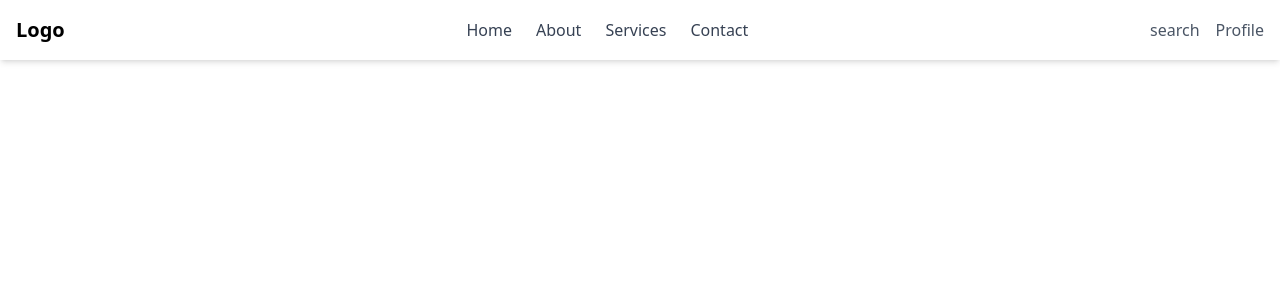
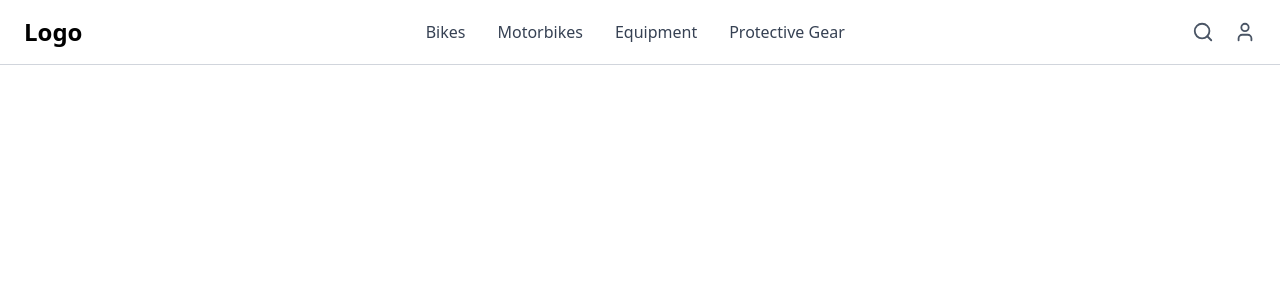
Before and after one commit to HariVarma2004/Bike-Base, a React (Vite) app in the folder frontend/: page / in a window 1280 px wide. Shown: the top 300 px of the page. Built offline with nearby package versions, Linux system fonts and the light colour scheme.

Commit message:
Beautifull navbar was created

```diff
--- a/frontend/src/App.jsx
+++ b/frontend/src/App.jsx
@@ -1,11 +1,13 @@
 import './index.css'
 import Navbar from './components/Navbar';
+// import BikeShowCase from './components/BikeShowCase';
 
 function App() {
 
   return (
     <>
         <Navbar />
+        {/* <BikeShowCase /> */}
     </>
   )
 }
--- a/frontend/src/components/Navbar.jsx
+++ b/frontend/src/components/Navbar.jsx
@@ -1,72 +1,183 @@
-import { useState } from "react";
-import { Menu, X } from "lucide-react";
+import React, { useEffect, useRef, useState } from "react";
+import { Search, User } from "lucide-react";
 
-function Navbar() {
-    const [isMobileMenuOpen, setIsMobileMenuOpen] = useState(false);
-  return (
-    <>
-      <header className="bg-white shadow-md">
-        <nav className="container mx-auto flex items-center justify-between py-4 px-4">
-          {/* Logo */}
-          <div className="text-xl font-bold">Logo</div>
+const DEFAULT_SEARCH_PX = 256; // desired full width (~w-64)
 
-          {/* Desktop Navigation */}
-          <ul className="hidden md:flex flex-1 justify-center gap-6 text-gray-700 font-medium">
-            <li>
-                Home
-            </li>
-            <li>
-                About
-            </li>
-            <li>
-                Services
-            </li>
-            <li>
-                Contact
-            </li>
-          </ul>
+const Navbar = () => {
+    const [showSearch, setShowSearch] = useState(false);
+    const [maxSearchWidth, setMaxSearchWidth] = useState(0);
+    const [showDesktopNav, setShowDesktopNav] = useState(false);
 
-          {/* Desktop Search + Profile */}
-          <div className="hidden md:flex items-center gap-4 text-gray-600">
-            <button className="hover:text-blue-600">search</button>
-            <button className="hover:text-blue-600">Profile</button>
-          </div>
+    const inputRef = useRef(null);
+    const headerRef = useRef(null);
+    const logoRef = useRef(null);
+    const navRef = useRef(null);
+    const rightRef = useRef(null); // wrapper for icons
 
-          {/* Mobile Section (Search + Profile + Hamburger) */}
-          <div className="md:hidden flex items-center gap-3">
-            <button className="text-gray-600 hover:text-blue-600">Search</button>
-            <button className="text-gray-600 hover:text-blue-600">Profile</button>
-            <button
-              className="text-gray-600 hover:text-blue-600"
-              onClick={() => setIsMobileMenuOpen(!isMobileMenuOpen)}
+    // Autofocus when opened
+    useEffect(() => {
+        if (showSearch) inputRef.current?.focus();
+    }, [showSearch]);
+
+    // Compute how much space is available so the search doesn't overlap nav.
+    // It will shrink if space is tight.
+    const measure = () => {
+        const header = headerRef.current;
+        const nav = navRef.current;
+        const logo = logoRef.current;
+        const right = rightRef.current;
+        if (!header || !right) return;
+
+        const headerRect = header.getBoundingClientRect();
+        const rightRect = right.getBoundingClientRect();
+        const navRect = nav?.getBoundingClientRect();
+        const logoRect = logo?.getBoundingClientRect();
+
+        // Gap we want to preserve between search and its neighbors
+        const GAP = 12;
+
+        // Left boundary the search shouldn't cross:
+        // - If desktop nav exists (md+), use its right edge.
+        // - Else (mobile), just use the header's left padding area.
+        const leftBoundary = navRect ? navRect.right + 15 : logoRect.right + 15;
+
+        // Available horizontal space between the left boundary and the icon group (rightRef)
+        let available = rightRect.left - leftBoundary - GAP;
+        if (available < 0) available = 0;
+
+        // We’ll cap the max width to our desired full width
+        const allowed = Math.min(DEFAULT_SEARCH_PX, available);
+
+        setMaxSearchWidth(allowed);
+    };
+
+    useEffect(() => {
+  const checkDesktop = () => {
+    if (window.innerWidth >= 768) {
+      setShowDesktopNav(true);   // md and above
+    } else {
+      setShowDesktopNav(false);  // below md
+    }
+  };
+
+  checkDesktop(); // run once on mount
+  window.addEventListener("resize", checkDesktop);
+
+  return () => window.removeEventListener("resize", checkDesktop);
+}, []);
+
+    useEffect(() => {
+        measure();
+        window.addEventListener("resize", measure);
+        return () => window.removeEventListener("resize", measure);
+    }, []);
+
+    useEffect(() => {
+        // re-measure whenever the nav might wrap or show/hide (responsive)
+        measure();
+    }, [showSearch]);
+
+    // Close on click outside or Esc
+    useEffect(() => {
+        const handleClickOutside = (e) => {
+            if (
+                showSearch &&
+                headerRef.current &&
+                !headerRef.current.contains(e.target)
+            ) {
+                setShowSearch(false);
+            }
+        };
+        const handleKey = (e) => {
+            if (e.key === "Escape") setShowSearch(false);
+        };
+        document.addEventListener("mousedown", handleClickOutside);
+        document.addEventListener("keydown", handleKey);
+        return () => {
+            document.removeEventListener("mousedown", handleClickOutside);
+            document.removeEventListener("keydown", handleKey);
+        };
+    }, [showSearch]);
+
+    return (
+        <header
+            ref={headerRef}
+            className="relative flex items-center justify-between px-6 py-4 border-b border-gray-300"
+        >
+            {/* Logo */}
+            <div ref={logoRef} className="text-2xl font-bold">Logo</div>
+
+            {/* Desktop Menu */}
+            {showDesktopNav && (
+                    <nav
+                ref={navRef}
+                className="hidden md:flex gap-8 text-gray-700 font-medium"
             >
-              {isMobileMenuOpen ? <X size={24} /> : <Menu size={24} />}
-            </button>
-          </div>
-        </nav>
+                <a href="#" className="hover:text-blue-600">Bikes</a>
+                <a href="#" className="hover:text-blue-600">Motorbikes</a>
+                <a href="#" className="hover:text-blue-600">Equipment</a>
+                <a href="#" className="hover:text-blue-600">Protective Gear</a>
+            </nav>
+              )  }
 
-        {/* Mobile Dropdown Menu */}
-        {isMobileMenuOpen && (
-          <div className="md:hidden bg-white shadow-md px-4 py-3">
-            <ul className="flex flex-col gap-4 text-gray-700 font-medium">
-              <li>
-                  Home
-              </li>
-              <li>
-                  About
-              </li>
-              <li>
-                  Services
-              </li>
-              <li>
-                  Contact
-              </li>
-            </ul>
-          </div>
-        )}
-      </header>
-    </>
-  );
-}
+
+            {/* Right side icons */}
+            <div
+                ref={rightRef}
+                className="flex items-center gap-4 text-gray-600 relative"
+            >
+                {/* Toggle button */}
+                <button
+                    aria-label="Toggle search"
+                    className="p-1 hover:text-blue-600"
+                    onClick={() => {
+                        setShowSearch((s) => !s);
+                        // measure on toggle to ensure correct width
+                        setTimeout(measure, 0);
+                    }}
+                >
+                    <Search size={22} />
+                </button>
+
+                <User size={22} className="cursor-pointer hover:text-blue-600" />
+
+                {/* Absolutely positioned search that expands LEFT from the icon group.
+            It's layered below the mobile dropdown (z-30 vs dropdown z-40). */}
+                <div
+                    className="absolute right-full mr-3 top-1/2 -translate-y-1/2 overflow-hidden z-30"
+                    style={{
+                        maxWidth: showSearch ? `${maxSearchWidth}px` : "0px",
+                        opacity: showSearch ? 1 : 0,
+                        transition: "max-width 300ms ease, opacity 200ms ease",
+                    }}
+                >
+                    <div className="w-[256px] max-w-full">
+                        <input
+                            ref={inputRef}
+                            type="text"
+                            placeholder="Search..."
+                            className="w-full px-3 py-1 border border-gray-300 rounded-lg shadow-sm
+                 focus:ring-2 focus:ring-blue-500 focus:outline-none"
+                        />
+                    </div>
+                </div>
+            </div>
+
+            {/* Mobile Dropdown — always rendered; sits ABOVE the search via z-index */}
+            <div className="absolute top-full mt-3 left-1/2 -translate-x-1/2 w-64 md:hidden z-40">
+                <select
+                    className="w-full p-2 border border-gray-300 rounded-lg shadow-sm focus:ring-2 focus:ring-blue-500 focus:outline-none bg-white"
+                    defaultValue=""
+                >
+                    <option value="" disabled>Choose a category</option>
+                    <option value="bikes">Bikes</option>
+                    <option value="motorbikes">Motorbikes</option>
+                    <option value="equipment">Equipment</option>
+                    <option value="gear">Protective Gear</option>
+                </select>
+            </div>
+        </header>
+    );
+};
 
 export default Navbar;
```
Also changed, not shown: frontend/src/components/BikeShowCase.jsx (added, +85 -0 lines), frontend/mir-cdn.behance.jpeg (added).
